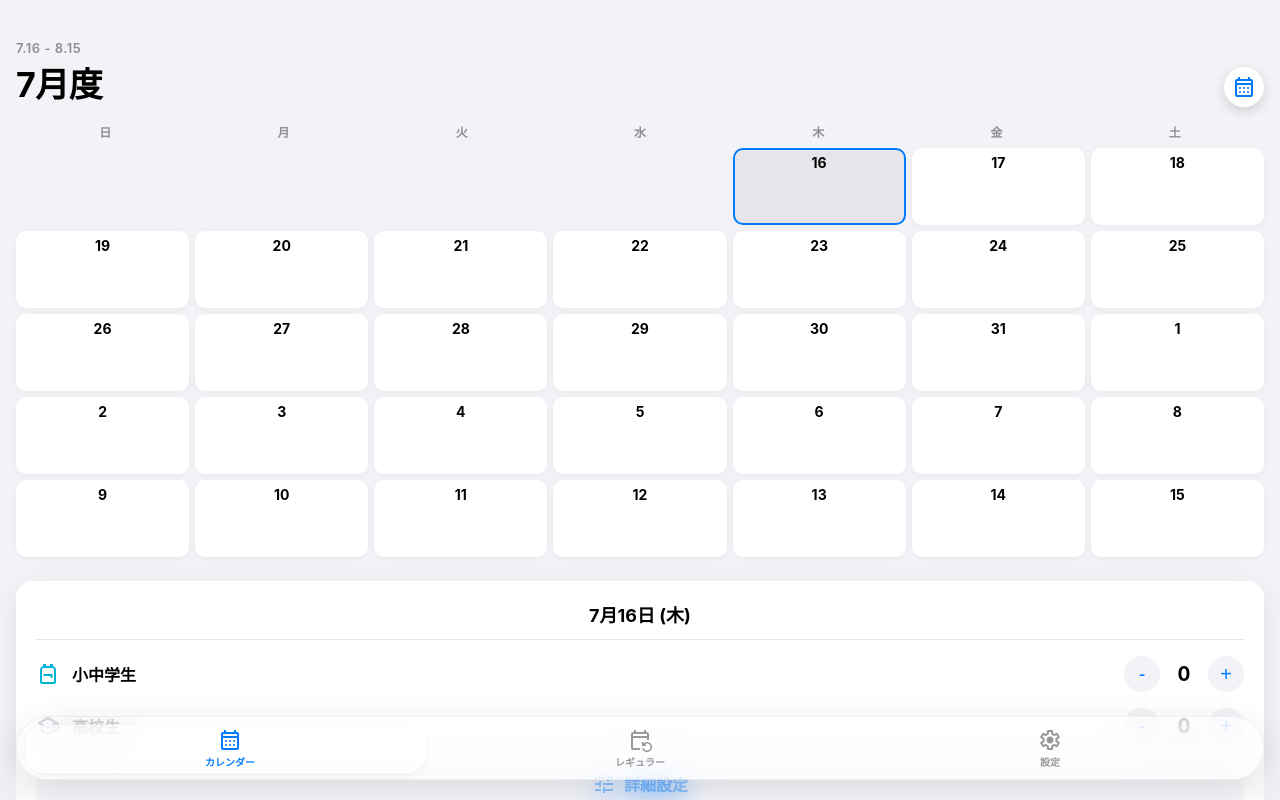
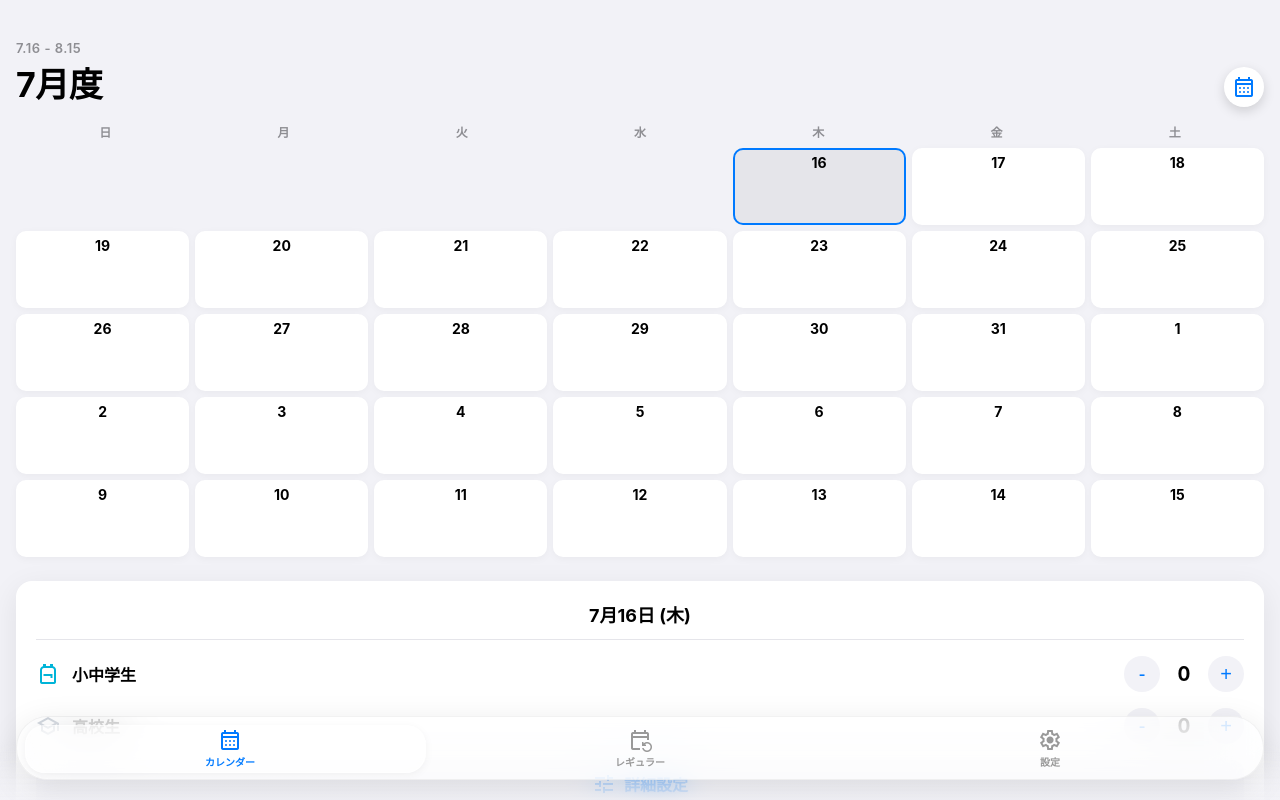
Before and after one commit to chaseke/shift_mobile, a website: page public/mobile.html in a window 1280 px wide. Drawn offline with nearby package versions, Linux system fonts and the light colour scheme.

Commit message:
画面下部のすりガラス加工を修正

```diff
--- a/public/mobile.css
+++ b/public/mobile.css
@@ -662,7 +662,11 @@ body {
     height: 60px;
 
     /* 背景色は不要なので消去（ぼかし効果だけで表現します） */
-    background: transparent;
+    background: linear-gradient(
+        to bottom,
+        rgba(242, 242, 247, 0) 0%,
+        rgba(242, 242, 247, 0.9) 100%  /* 下部は90%の濃さのグレー */
+    );
 
     /* 少し強めのすりガラス効果 */
     backdrop-filter: blur(12px);
```
